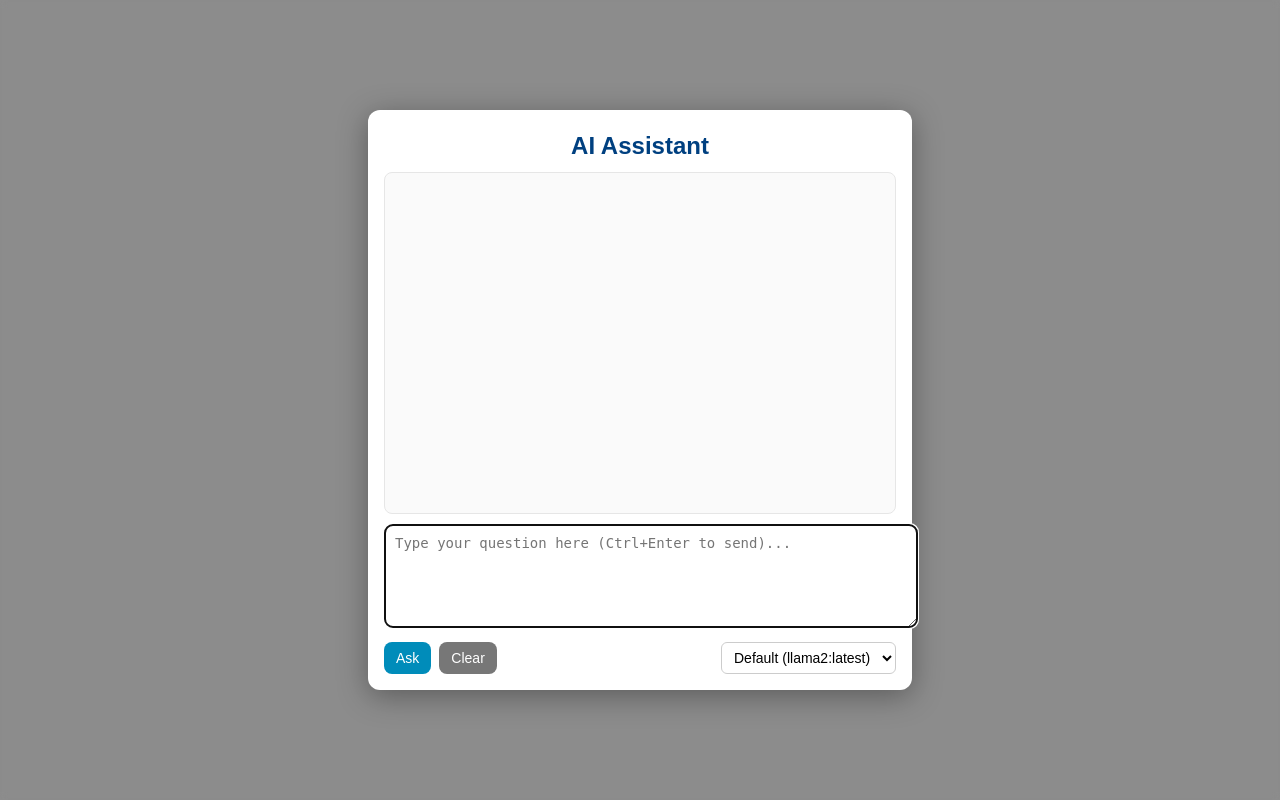
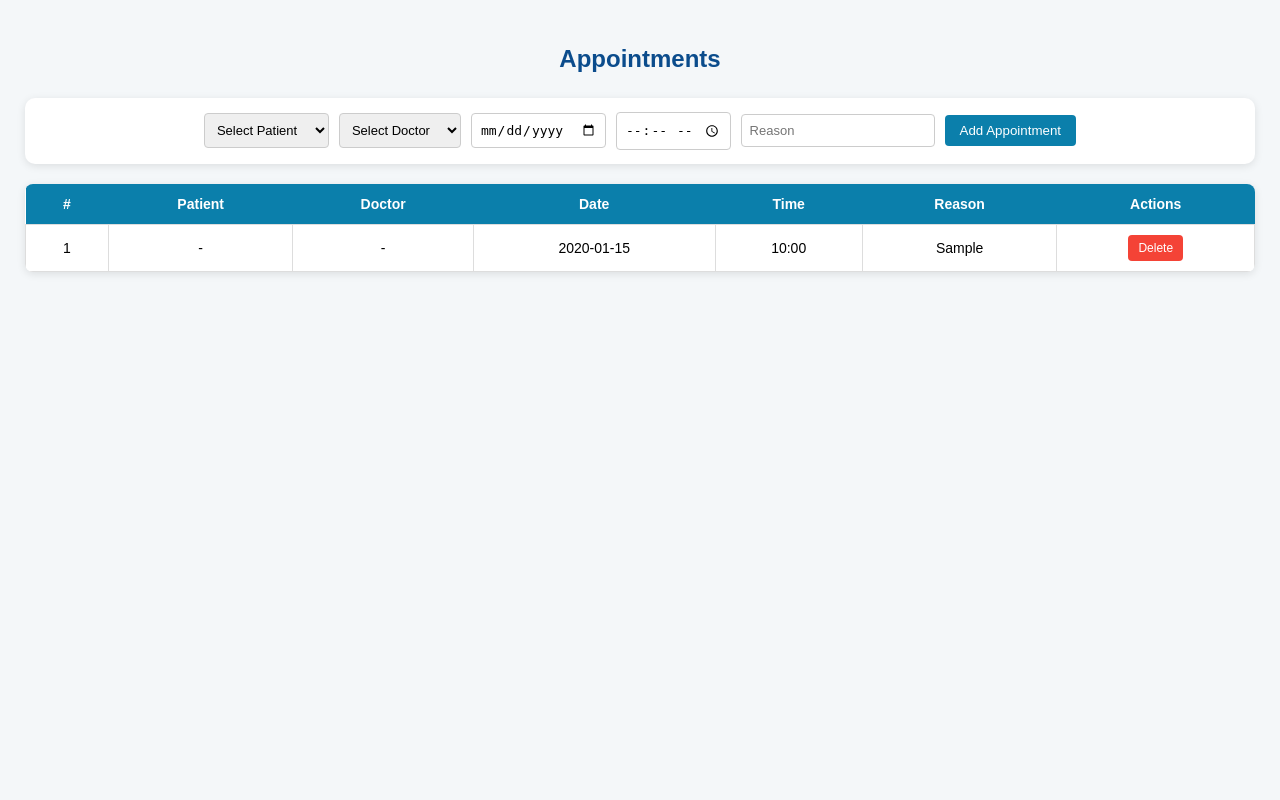
Before and after one commit to Prashant7858/Hospital-management-System, a Spring Boot app: page /pages/appointments.html in a window 1280 px wide. Run offline with Spring Boot 4, Linux system fonts and the light colour scheme; tables that the repository leaves empty hold one stand-in row (values such as "Sample post").

Commit message:
Updated code

```diff
--- a/src/main/resources/application.properties
+++ b/src/main/resources/application.properties
@@ -1,9 +1,9 @@
 spring.application.name=H-M-S
-server.port = 8080
+server.port = 9090
 
 spring.datasource.url=jdbc:mysql://localhost:3306/hospital_db
 spring.datasource.username=root
-spring.datasource.password=Prashant@2003
+spring.datasource.password=root123
 spring.datasource.driver-class-name=com.mysql.cj.jdbc.Driver
 
 spring.jpa.hibernate.ddl-auto=update
--- a/src/main/resources/static/pages/appointments.html
+++ b/src/main/resources/static/pages/appointments.html
@@ -1,189 +1,256 @@
-<!doctype html>
+<!DOCTYPE html>
 <html lang="en">
 <head>
-  <meta charset="utf-8" />
-  <title>AI Assistant</title>
-
-  <meta name="viewport" content="width=device-width,initial-scale=1" />
+<meta charset="UTF-8">
+<title>Appointments</title>
+<meta name="viewport" content="width=device-width, initial-scale=1.0">
 
 <style>
 body {
+    font-family: Arial, sans-serif;
+    background: #f4f7f9;
     margin: 0;
-      padding: 0;
-      font-family: Arial, sans-serif;
-      background: rgba(0, 0, 0, 0.45);
-      backdrop-filter: blur(3px);
+    padding: 25px;
+}
+
+h2 {
+    text-align: center;
+    color: #0b4c8c;
+    margin-bottom: 25px;
+}
+
+.form-box {
+    background: #fff;
+    padding: 14px;
+    border-radius: 10px;
+    box-shadow: 0 2px 8px rgba(0,0,0,0.1);
     display: flex;
     justify-content: center;
     align-items: center;
-      min-height: 100vh;
+    gap: 10px;
+    margin-bottom: 20px;
 }
-    .chat-container {
-      width: 40%;
-      min-width: 320px;
-      max-width: 540px;
-      background: #ffffff;
-      padding: 16px;
-      border-radius: 12px;
-      box-shadow: 0 6px 30px rgba(0, 0, 0, 0.35);
-      animation: fadeIn 220ms ease-in-out;
+
+.form-box select,
+.form-box input {
+    padding: 8px;
+    border: 1px solid #ccc;
+    border-radius: 4px;
+    font-size: 13px;
 }
-    @keyframes fadeIn {
-      from { opacity: 0; transform: scale(0.96); }
-      to   { opacity: 1; transform: scale(1); }
+
+.form-box button {
+    background: #0b7fab;
+    color: white;
+    border: none;
+    padding: 8px 15px;
+    border-radius: 4px;
+    cursor: pointer;
 }
-    h2 { text-align: center; color: #004080; margin: 6px 0 12px; }
-    #messages {
-      height: 40vh;
-      max-height: 420px;
-      overflow-y: auto;
-      border: 1px solid #e6e6e6;
-      padding: 10px;
+
+.form-box button:hover {
+    background: #095f82;
+}
+
+table {
+    width: 100%;
+    border-collapse: collapse;
+    background: white;
     border-radius: 8px;
-      background: #fafafa;
-      margin-bottom: 10px;
-      display: flex;
-      flex-direction: column;
-      gap: 8px;
+    overflow: hidden;
+    box-shadow: 0 2px 8px rgba(0,0,0,0.1);
 }
-    .bubble {
-      padding: 10px 14px;
-      border-radius: 12px;
-      max-width: 80%;
-      white-space: pre-wrap;
-      word-break: break-word;
-      font-size: 14px;
-      line-height: 1.35;
-    }
-    .user { align-self: flex-end; background: #008CBA; color: #fff; }
-    .bot  { align-self: flex-start; background: #eeeeee; color: #111; }
-    textarea {
-      width: 100%;
-      height: 82px;
-      border-radius: 8px;
-      border: 1px solid #ccc;
-      padding: 10px;
-      resize: vertical;
+
+th {
+    background: #0b7fab;
+    color: white;
+    padding: 12px;
     font-size: 14px;
 }
-    .controls {
-      display: flex;
-      align-items: center;
-      gap: 8px;
-      margin-top: 10px;
-    }
-    button {
-      padding: 8px 12px;
-      border-radius: 8px;
-      border: none;
-      cursor: pointer;
+
+td {
+    padding: 10px;
+    text-align: center;
+    border: 1px solid #ddd;
     font-size: 14px;
 }
-    #sendBtn { background: #008CBA; color: #fff; }
-    #clearBtn { background: #777; color: #fff; }
-    select {
-      margin-left: auto;
-      padding: 6px 8px;
-      border-radius: 6px;
-      border: 1px solid #ccc;
-      background: #fff;
-      font-size: 14px;
+
+.action-btn {
+    border: none;
+    padding: 6px 10px;
+    border-radius: 4px;
+    cursor: pointer;
+    font-size: 12px;
 }
-    @media (max-width: 700px) {
-      .chat-container { width: 92%; min-width: unset; max-width: unset; }
-      #messages { height: 36vh; }
+
+.delete {
+    background: #f44336;
+    color: white;
 }
 </style>
 </head>
 
 <body>
 
-  <div class="chat-container" role="dialog" aria-modal="true" aria-label="AI assistant">
-    <h2>AI Assistant</h2>
+<h2>Appointments</h2>
 
-    <div id="messages" aria-live="polite" aria-atomic="false"></div>
+<div class="form-box">
+    <select id="patientSelect">
+        <option value="">Select Patient</option>
+    </select>
 
-    <textarea id="prompt" placeholder="Type your question here (Ctrl+Enter to send)..."></textarea>
+    <select id="doctorSelect">
+        <option value="">Select Doctor</option>
+    </select>
 
-    <div class="controls">
-      <button id="sendBtn">Ask</button>
-      <button id="clearBtn">Clear</button>
+    <input type="date" id="date">
+    <input type="time" id="time">
+    <input type="text" id="reason" placeholder="Reason">
 
-      <!-- Only show models you actually have installed -->
-      <select id="modelSelect" title="Model (optional)">
-        <option value="">Default (llama2:latest)</option>
-        <option value="llama2:latest">llama2:latest</option>
-        <option value="gemma3:1b">gemma3:1b</option>
-      </select>
-    </div>
+    <button onclick="addAppointment()">Add Appointment</button>
 </div>
 
+<table>
+    <thead>
+        <tr>
+            <th>#</th>
+            <th>Patient</th>
+            <th>Doctor</th>
+            <th>Date</th>
+            <th>Time</th>
+            <th>Reason</th>
+            <th>Actions</th>
+        </tr>
+    </thead>
+    <tbody id="tableBody"></tbody>
+</table>
+
 <script>
-  // Backend endpoint (must match your AiController mapping)
-  const API = "/api/ai/chat";
+const APPOINTMENT_API = "http://localhost:8080/api/appointments";
+const PATIENT_API = "http://localhost:8080/api/patients";
+const DOCTOR_API = "http://localhost:8080/api/doctors";
 
-  const messagesEl = document.getElementById("messages");
-  const promptEl = document.getElementById("prompt");
-  const sendBtn = document.getElementById("sendBtn");
-  const clearBtn = document.getElementById("clearBtn");
-  const modelSelect = document.getElementById("modelSelect");
+// LOAD PATIENTS
+async function loadPatients() {
+    try {
+        const res = await fetch(PATIENT_API);
+        const data = await res.json();
 
-  function appendBubble(text, cls) {
-    const el = document.createElement("div");
-    el.className = "bubble " + cls;
-    el.textContent = text;
-    messagesEl.appendChild(el);
-    messagesEl.scrollTop = messagesEl.scrollHeight;
+        console.log("Patients:", data);
+
+        const select = document.getElementById("patientSelect");
+        select.innerHTML = '<option value="">Select Patient</option>';
+
+        data.forEach(p => {
+            const patientName = p.name || p.patientName;
+            if (patientName) {
+                select.innerHTML += `<option value="${patientName}">${patientName}</option>`;
             }
-
-  async function askAI(){
-    const prompt = promptEl.value.trim();
-    if(!prompt) return;
-    appendBubble(prompt, "user");
-    promptEl.value = "";
-    appendBubble("Thinking...", "bot");
-
-    // payload: ensure model is always present; default to llama2:latest
-    const payload = { prompt: prompt };
-    payload.model = modelSelect.value && modelSelect.value.trim() ? modelSelect.value : "llama2:latest";
-
-    try {
-      const res = await fetch(API, {
-        method: "POST",
-        headers: { "Content-Type":"application/json" },
-        body: JSON.stringify(payload)
         });
-
-      let text = await res.text();
-
-      // remove "Thinking..." bubble
-      const last = messagesEl.lastChild;
-      if(last && last.textContent === "Thinking...") messagesEl.removeChild(last);
-
-      try {
-        const json = JSON.parse(text);
-        // Ollama may return different shapes; try common keys
-        text = json.output || json.text || JSON.stringify(json, null, 2);
-      } catch(e) {
-        // not JSON — keep raw text
-      }
-
-      appendBubble(text, "bot");
-    } catch (err) {
-      const last2 = messagesEl.lastChild;
-      if(last2 && last2.textContent === "Thinking...") messagesEl.removeChild(last2);
-      appendBubble("Error: " + (err.message || err), "bot");
+    } catch (error) {
+        console.error("Error loading patients:", error);
     }
 }
 
-  sendBtn.addEventListener("click", askAI);
-  clearBtn.addEventListener("click", ()=> messagesEl.innerHTML = "");
-  promptEl.addEventListener("keydown", (e)=> {
-    if(e.key === "Enter" && (e.ctrlKey || e.metaKey)) askAI();
+// LOAD DOCTORS
+async function loadDoctors() {
+    try {
+        const res = await fetch(DOCTOR_API);
+        const data = await res.json();
+
+        console.log("Doctors:", data);
+
+        const select = document.getElementById("doctorSelect");
+        select.innerHTML = '<option value="">Select Doctor</option>';
+
+        data.forEach(d => {
+            const doctorName = d.name || d.doctorName;
+            if (doctorName) {
+                select.innerHTML += `<option value="${doctorName}">${doctorName}</option>`;
+            }
+        });
+    } catch (error) {
+        console.error("Error loading doctors:", error);
+    }
+}
+
+// LOAD APPOINTMENTS
+async function loadAppointments() {
+    try {
+        const res = await fetch(APPOINTMENT_API);
+        const data = await res.json();
+
+        console.log("Appointments:", data);
+
+        const table = document.getElementById("tableBody");
+        table.innerHTML = "";
+
+        data.forEach((a, index) => {
+            table.innerHTML += `
+            <tr>
+                <td>${index + 1}</td>
+                <td>${a.patientName || "-"}</td>
+                <td>${a.doctorName || "-"}</td>
+                <td>${a.date || "-"}</td>
+                <td>${a.time || "-"}</td>
+                <td>${a.reason || "-"}</td>
+                <td>
+                    <button class="action-btn delete" onclick="deleteAppointment(${a.id})">Delete</button>
+                </td>
+            </tr>`;
+        });
+    } catch (error) {
+        console.error("Error loading appointments:", error);
+    }
+}
+
+// ADD APPOINTMENT
+async function addAppointment() {
+    const appointment = {
+        patientName: document.getElementById("patientSelect").value,
+        doctorName: document.getElementById("doctorSelect").value,
+        date: document.getElementById("date").value,
+        time: document.getElementById("time").value,
+        reason: document.getElementById("reason").value
+    };
+
+    try {
+        await fetch(APPOINTMENT_API, {
+            method: "POST",
+            headers: { "Content-Type": "application/json" },
+            body: JSON.stringify(appointment)
         });
 
-  // focus input when page loads
-  promptEl.focus();
+        loadAppointments();
+
+        document.getElementById("patientSelect").value = "";
+        document.getElementById("doctorSelect").value = "";
+        document.getElementById("date").value = "";
+        document.getElementById("time").value = "";
+        document.getElementById("reason").value = "";
+
+    } catch (error) {
+        console.error("Error adding appointment:", error);
+    }
+}
+
+// DELETE APPOINTMENT
+async function deleteAppointment(id) {
+    try {
+        await fetch(APPOINTMENT_API + "/" + id, {
+            method: "DELETE"
+        });
+
+        loadAppointments();
+    } catch (error) {
+        console.error("Error deleting appointment:", error);
+    }
+}
+
+// AUTO LOAD
+loadPatients();
+loadDoctors();
+loadAppointments();
 </script>
 
 </body>
```
Lines whose indentation alone changed are shown as unchanged.
